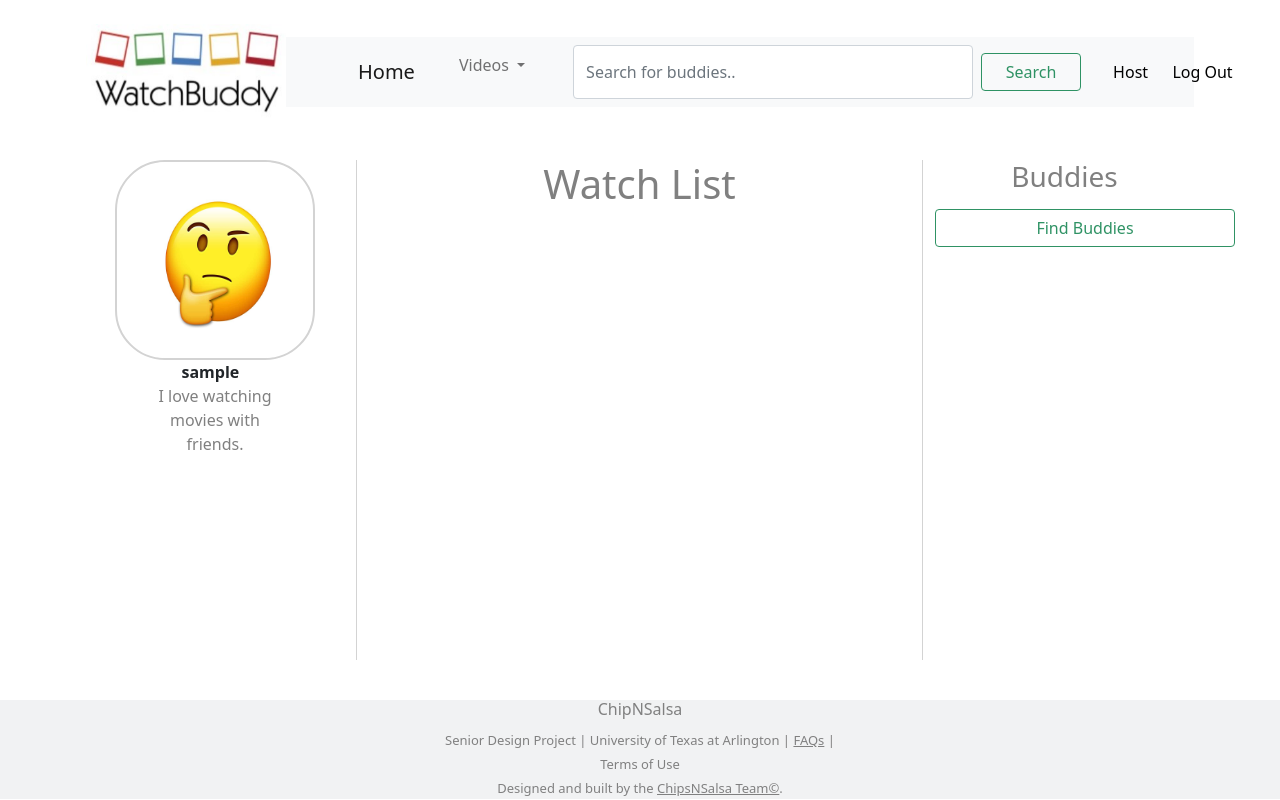
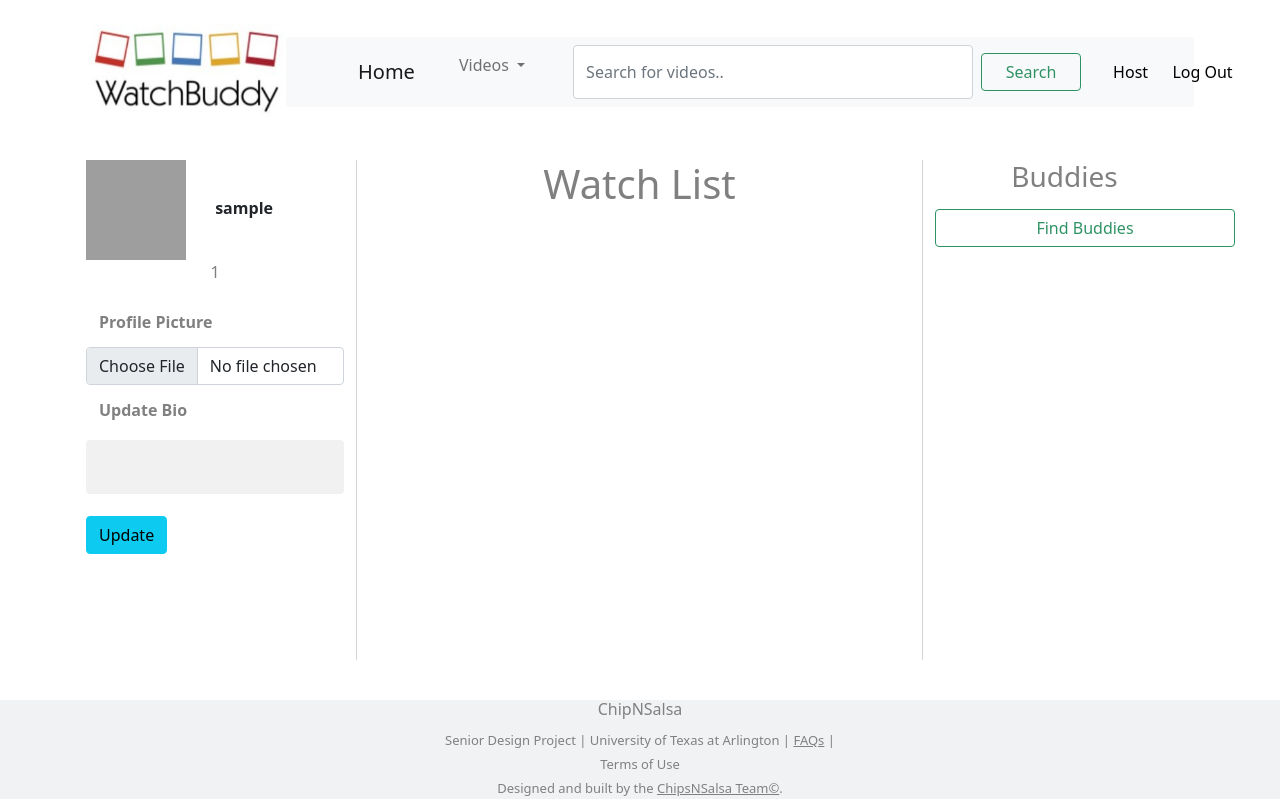
Before and after one commit to debbienguyenn/CSE4314-Senior-Design-I, a PHP site: page /profile.php in a window 1280 px wide. Run offline with PHP 8.4, Linux system fonts and the light colour scheme; the visitor is signed in with stand-in values (Sample User, id 1); grey boxes are pictures that could not be loaded.

Commit message:
profile page in progress

```diff
--- a/Validation.php
+++ b/Validation.php
@@ -18,6 +18,7 @@ $num = mysqli_num_rows($result);
 if($num==1)
 {
     $_SESSION['username'] = $username;
+    $_SESSION['bio'] = $result['bio'];
     echo '<script>alert("Login Sucessfully")</script>';
     echo '<script>window.location=\'profile.php\'</script>';
 }
--- a/homepage.php
+++ b/homepage.php
@@ -40,7 +40,7 @@
               echo '<div class="col-2">
               <a href="profile.php">Me</a>
               &emsp;
-              <a href="Host.php">Host</a>
+              <a href="Meet.php">Meet</a>
               &emsp;
               <a href="Logout.php">Log out</a>
               </div>';
--- a/navbar.php
+++ b/navbar.php
@@ -33,7 +33,7 @@
                 <!--search bar-->
                 <li>
                   <form class="d-flex">
-                    <input style="width:400px" class="form-control me-2" type="search" placeholder="Search for buddies.."
+                    <input style="width:400px" class="form-control me-2" type="search" placeholder="Search for videos.."
                       aria-label="Search">
                     <button style="width:100px" class="btn btn-outline-success" type="submit">Search</button>
                   </form>
--- a/profile.php
+++ b/profile.php
@@ -38,6 +38,7 @@
         </div>
         <div class="container">
             <div class="row justify-content-center">
+                <!--
                 <div class="col-3" style="border-right: 1px solid lightgrey; height:500px">
                     <div class="row justify-content-center">
                         <img src="images/profile.jpg"
@@ -46,12 +47,41 @@
                     <div class="row justify-content-center">
                         <div class="col-6">
                             <b style="text-align:center; margin-left: 25px;">
-                                <?php echo $_SESSION['username']; ?>
+                                 <?php echo $_SESSION['username']; ?>
                             </b>
                             <p style="text-align:center">I love watching movies with friends.</p>
                         </div>
                     </div>
                 </div>
+            -->
+            <div class="col-3" style="border-right: 1px solid lightgrey; height:500px">
+                <!--Display-->
+                <img src="images/users/<?php echo $_SESSION['userImage']; ?>" alt=""
+                width="100px" height="100px">
+                <b style="text-align:center; margin-left: 25px;">
+                <?php echo $_SESSION['username']; ?>
+                </b>
+                <p style="text-align:center"><?php echo $_SESSION['bio']; ?></p>
+
+                <!--Update form-->
+                <form action="profileUpdate.php"
+                        method="POST"
+                        enctype="multipart/form-data"
+                >
+                <div class="form-group">
+                    <label style="color:grey" for="userImage"><b>Profile Picture</b></label>
+                    <input type="file" name="userImage" class="form-control">
+                </div>
+                <div class="form-group">
+                    <label style="color:grey" for="bio"><b>Update Bio</b></label>
+                    <input type="text" name="bio" class="form-control" >
+                </div>
+                <div class="form-group">
+                    <input type="submit" name="update"  class="btn btn-info" value="Update">
+                </div>
+
+                </form>
+            </div>
                 <div class="col-6" style="border-right: 1px solid lightgrey; height:500px;">
                     <h1 style="color:3F454C; text-align: center;">Watch List</h1>
                 </div>
```
Also changed, not shown: profileUpdate.php (added, +72 -0 lines), images/users/piggybank.jpg (added).
